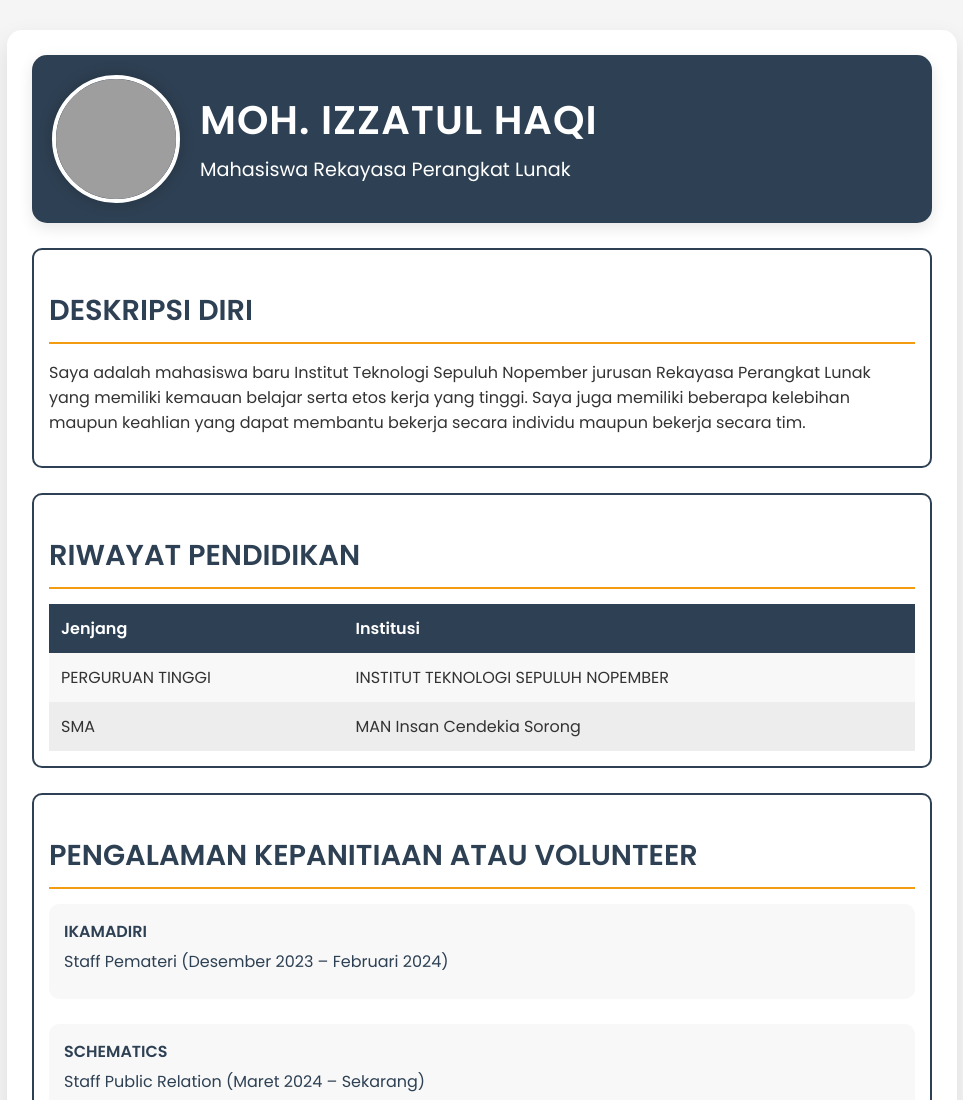
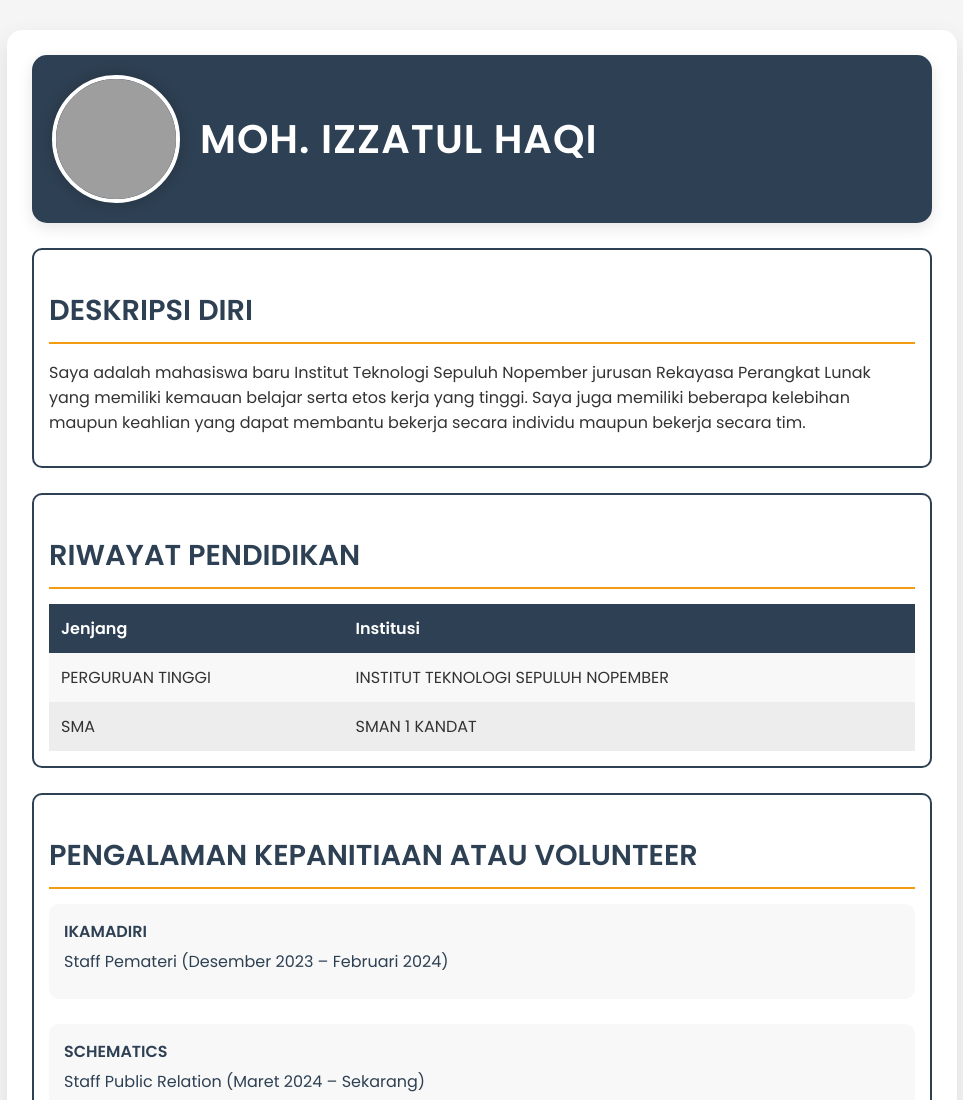
Before and after one commit to mohizzatulhaqi/5053231032_Moh.-Izzatul-Haqi_Tugas-Pemograman-Web-1, a plain HTML site: page index.html in a window 1280 px wide. Shown: the top 1100 px of the page, without its empty margins (158-1121 px from the left). Drawn offline with Linux system fonts and the light colour scheme; grey boxes are pictures that could not be loaded.

Commit message:
edit pendidikan

```diff
--- a/index.html
+++ b/index.html
@@ -190,7 +190,6 @@
             </div>
             <div>
                 <h1>MOH. IZZATUL HAQI</h1>
-                <p>Mahasiswa Rekayasa Perangkat Lunak</p>
             </div>
         </div>
 
@@ -215,7 +214,7 @@
                     </tr>
                     <tr>
                         <td>SMA</td>
-                        <td>MAN Insan Cendekia Sorong</td>
+                        <td>SMAN 1 KANDAT</td>
                     </tr>
                 </tbody>
             </table>
```
